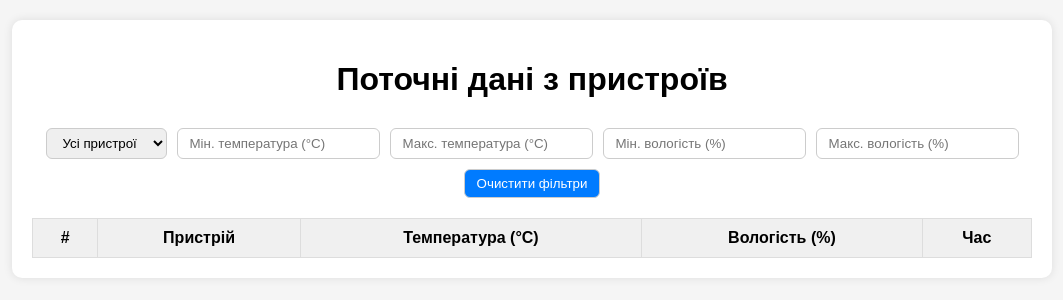
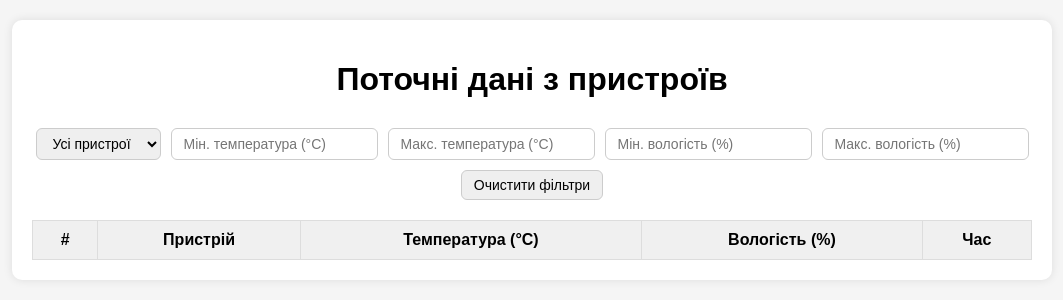
Before and after one commit to VladislavKostyniuk/iot-project, a Flask app: page / in a window 1280 px wide. Shown: the top 300 px of the page, without its empty margins (108-1171 px from the left). Run offline with Flask 3, Linux system fonts and the light colour scheme; data that the repository does not hold is empty.

Commit message:
Оновлено 14

```diff
--- a/static/styles.css
+++ b/static/styles.css
@@ -27,28 +27,18 @@ h1 {
     margin-bottom: 20px;
 }
 
-#deviceFilter,
-input[type="number"],
-button {
+.filters input,
+.filters select,
+.filters button {
     padding: 6px 12px;
     border-radius: 6px;
     border: 1px solid #ccc;
-}
-
-button {
-    background-color: #007bff;
-    color: white;
-    cursor: pointer;
-}
-
-button:hover {
-    background-color: #0056b3;
+    font-size: 14px;
 }
 
 table {
     width: 100%;
     border-collapse: collapse;
-    margin-top: 20px;
     text-align: center;
 }
 
```
Also changed, not shown: static/main.js (+16 -24 lines).
